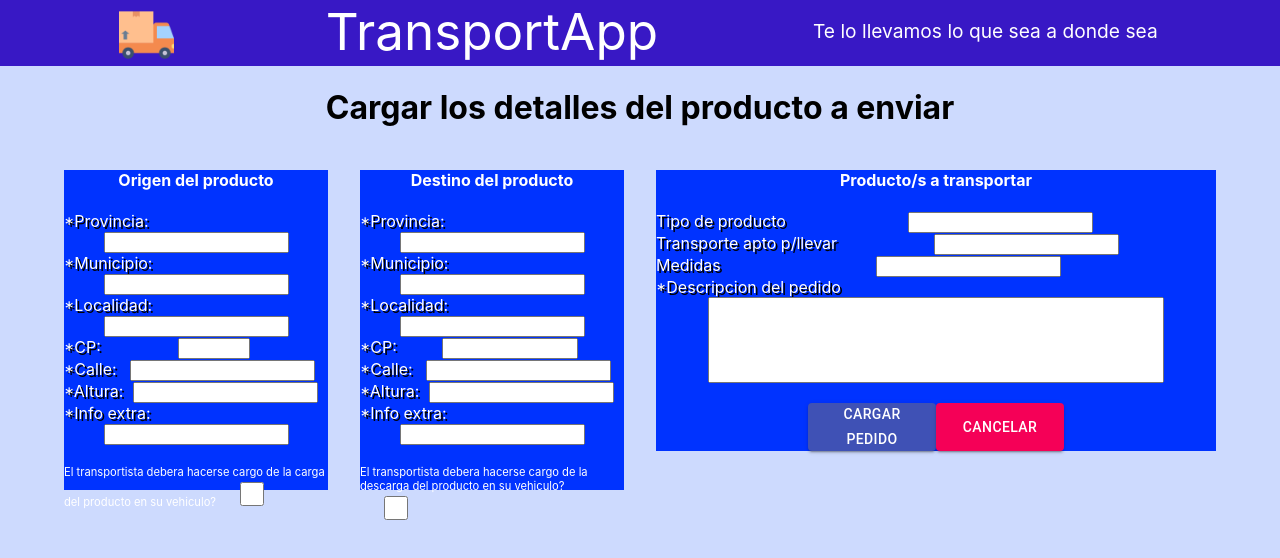
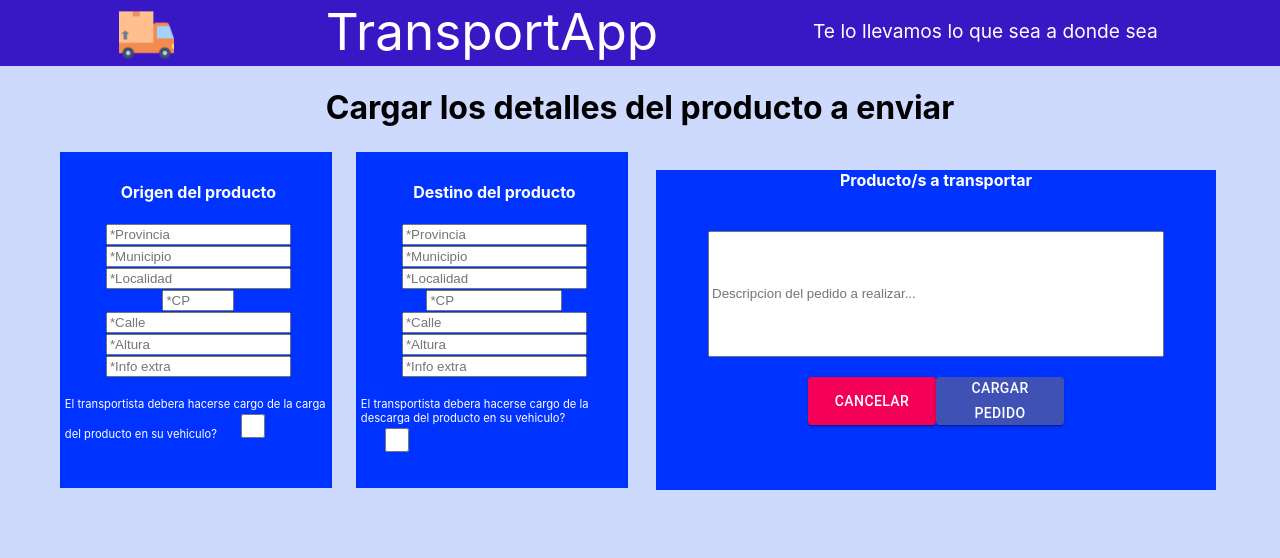
Before and after one commit to juaninarvaja/PracticasProfesionales2, a React (Create React App) app in the folder proyecto-pps/: page /HacerPedidoCliente/1 in a window 1280 px wide. Shown: the top 558 px of the page. Built offline with nearby package versions, Linux system fonts and the light colour scheme.

Commit message:
cambioss

```diff
--- a/proyecto-pps/src/pages/AccionesViajes.jsx
+++ b/proyecto-pps/src/pages/AccionesViajes.jsx
@@ -197,41 +197,58 @@ export default function AccionesViajes() {
           <Row>
           <Col xs={5} xl={3} md={5} className="centrarCol">
               {viajeInfos.map((viajeInfo) => (
-              <div key={viajeInfo.idViaje} className="divOrigenDestino">
+              <div key={viajeInfo.idViaje} className="divOrigenDestinoAccion">
                     <h4>Origen del producto</h4>
-                    <label className="labelInputs">Provincia:</label>  <input readOnly value={viajeInfo.DireccionOrigen.Provincia} align='right' type="text"></input><br/>
-                    <label className="labelInputs">Municipio:</label><input readOnly value={viajeInfo.DireccionOrigen.Departamento} align='right' type="text"></input> <br/>
-                    <label className="labelInputs">Localidad: </label> <input readOnly value={viajeInfo.DireccionOrigen.Ciudad} type="text"></input><br/>
-                    <label className="labelInputs">CP: </label> <input readOnly align='right' value={viajeInfo.DireccionOrigen.CP} type="number" style={{width: '5vw'}}></input><br/>
-                    <label className="labelInputs"> Calle:</label> <input readOnly value={viajeInfo.DireccionOrigen.Calle} type="text"></input><br/>
-                    <label className="labelInputs">Altura:</label> <input readOnly value={viajeInfo.DireccionOrigen.Numeracion} type="number"></input><br/>
-                    <label className="labelInputs">Info extra:</label><input readOnly value={viajeInfo.DireccionOrigen.InfoExtra} type="text"></input> <br></br><br/>
+                    <label className="labelInputs">Provincia:</label>
+                    <br></br> <input readOnly value={viajeInfo.DireccionOrigen.Provincia} align='right' type="text"></input><br/>
+                    <label className="labelInputs">Municipio:</label>
+                    <br></br> <input readOnly value={viajeInfo.DireccionOrigen.Departamento} align='right' type="text"></input> <br/>
+                    <label className="labelInputs">Localidad: </label>
+                    <br></br> <input readOnly value={viajeInfo.DireccionOrigen.Ciudad} type="text"></input><br/>
+                    <label className="labelInputs">CP: </label>
+                    <br></br> <input readOnly align='right' value={viajeInfo.DireccionOrigen.CP} type="number" style={{width: '5vw'}}></input><br/>
+                    <label className="labelInputs"> Calle:</label>
+                    <br></br> <input  readOnly value={viajeInfo.DireccionOrigen.Calle} type="text"></input><br/>
+                    <label className="labelInputs">Altura:</label>
+                    <br></br><input readOnly value={viajeInfo.DireccionOrigen.Numeracion} type="number"></input><br/>
+                    <label className="labelInputs">Info extra:</label>
+                    <br></br><input readOnly value={viajeInfo.DireccionOrigen.InfoExtra} type="text"></input> <br></br><br/>
                     </div>
                     ))}
                 </Col>
 
                 <Col xs={5} xl={3} md={5}>
                 {viajeInfos.map((viajeInfo) => (
-                    <div key={viajeInfo.idViaje} className="divOrigenDestino">
+                    <div key={viajeInfo.idViaje} className="divOrigenDestinoAccion">
                     <h4>Destino del producto</h4>
-                    <label className="labelInputs">Provincia:</label>  <input readOnly value={viajeInfo.DireccionLlegada.Provincia} align='right' type="text"></input><br/>
-                    <label className="labelInputs">Municipio:</label><input readOnly value={viajeInfo.DireccionLlegada.Departamento} align='right' type="text"></input> <br/>
-                    <label className="labelInputs">Localidad: </label> <input readOnly value={viajeInfo.DireccionLlegada.Ciudad} type="text"></input><br/>
-                    <label className="labelInputs">CP: </label> <input readOnly value={viajeInfo.DireccionLlegada.CP} align='right' type="number" style={{width: '10vw', marginRight:'0px'}}></input><br/>
-                    <label className="labelInputs"> Calle:</label> <input readOnly value={viajeInfo.DireccionLlegada.Calle} type="text"></input><br/>
-                    <label className="labelInputs">Altura:</label> <input readOnly value={viajeInfo.DireccionLlegada.Numeracion} type="number"></input><br/>
-                    <label className="labelInputs">Info extra:</label><input readOnly value={viajeInfo.DireccionLlegada.InfoExtra} type="text"></input> <br/><br/>
+                    <label className="labelInputs">Provincia:</label>
+                    <br></br> <input readOnly value={viajeInfo.DireccionLlegada.Provincia} align='right' type="text"></input><br/>
+                    <label className="labelInputs">Municipio:</label>
+                    <br></br> <input readOnly value={viajeInfo.DireccionLlegada.Departamento} align='right' type="text"></input> <br/>
+                    <label className="labelInputs">Localidad: </label>
+                    <br></br>  <input readOnly value={viajeInfo.DireccionLlegada.Ciudad} type="text"></input><br/>
+                    <label className="labelInputs">CP: </label>
+                    <br></br>  <input readOnly value={viajeInfo.DireccionLlegada.CP} align='right' type="number" style={{width: '10vw', marginRight:'0px'}}></input><br/>
+                    <label className="labelInputs"> Calle:</label>
+                    <br></br> <input readOnly value={viajeInfo.DireccionLlegada.Calle} type="text"></input><br/>
+                    <label className="labelInputs">Altura:</label>
+                    <br></br> <input readOnly value={viajeInfo.DireccionLlegada.Numeracion} type="number"></input><br/>
+                    <label className="labelInputs">Info extra:</label>
+                    <br></br> <input readOnly value={viajeInfo.DireccionLlegada.InfoExtra} type="text"></input> <br/><br/>
                     </div>
                     ))}
                 </Col>
 
-                <Col xs={10} xl={6} md={10}>
+                <Col xs={12} xl={6} md={12}>
                 {viajeInfos.map((viajeInfo) => (
-                    <div key={viajeInfo.idViaje} className="divContenedorDescripcionProducto">
+                    <div key={viajeInfo.idViaje} className="divContenedorDescripcionProductoAccion">
                     <h4>Producto/s a transportar</h4>
-                    <label className="labelInputs">Cliente</label>  <input readOnly value={viajeInfo.infoCliente.email} align='right' type="text"></input><br/>
-                    <label className="labelInputs">Precio</label><input readOnly value={viajeInfo.infoPropuesta.Precio} align='right' type="text"></input><br/>
-                    <label className="labelInputs">Puntuacion</label>  <input value={viajeInfo.infoCliente.calificacion} readOnly align='right' type="select"></input><br/>
+                    <label className="labelInputs">Cliente</label>
+                    <br></br> <input readOnly value={viajeInfo.infoCliente.email} align='right' type="text"></input><br/>
+                    <label className="labelInputs">Precio acordado</label>
+                    <br></br><input readOnly value={viajeInfo.infoPropuesta.Precio} align='right' type="text"></input><br/>
+                    <label className="labelInputs">Puntuacion</label>
+                    <br></br>  <input value={viajeInfo.infoCliente.calificacion} readOnly align='right' type="select"></input><br/>
                     <label className="labelInputs">Descripcion del pedido</label>
                     <br/><input readOnly value={viajeInfo.infoPedido.descripcion} align='right' type="select"  style={{height:'10vh', width:'80%'}}>
                         </input><br/><br/>
@@ -241,7 +258,7 @@ export default function AccionesViajes() {
 
                     <div className="centrarCol">
                   <Button variant="contained" color="secondary" className="botonCancelar" onClick={event => window.history.back()}>
-                      <label className="contenidoBotonCancelarAceptar">Cancelar</label>
+                      <label className="contenidoBotonCancelarAceptar">Atras</label>
                   </Button>
                   {viajeInfos.map((viajeInfo) => (
                     viajeInfo.estado == "Viaje Pactado"?
--- a/proyecto-pps/src/pages/AccionesViajesCliente.jsx
+++ b/proyecto-pps/src/pages/AccionesViajesCliente.jsx
@@ -198,41 +198,41 @@ export default function AccionesViajesCliente() {
           <Row>
           <Col xs={5} xl={3} md={5} className="centrarCol">
               {viajeInfos.map((viajeInfo) => (
-              <div key={viajeInfo.idViaje} className="divOrigenDestino">
+              <div key={viajeInfo.idViaje} className="divOrigenDestinoAccion">
                     <h4>Origen del producto</h4>
-                    <label className="labelInputs">Provincia:</label>  <input readOnly value={viajeInfo.DireccionOrigen.Provincia} align='right' type="text"></input><br/>
-                    <label className="labelInputs">Municipio:</label><input readOnly value={viajeInfo.DireccionOrigen.Departamento} align='right' type="text"></input> <br/>
-                    <label className="labelInputs">Localidad: </label> <input readOnly value={viajeInfo.DireccionOrigen.Ciudad} type="text"></input><br/>
-                    <label className="labelInputs">CP: </label> <input readOnly align='right' value={viajeInfo.DireccionOrigen.CP} type="number" style={{width: '5vw'}}></input><br/>
-                    <label className="labelInputs"> Calle:</label> <input readOnly value={viajeInfo.DireccionOrigen.Calle} type="text"></input><br/>
-                    <label className="labelInputs">Altura:</label> <input readOnly value={viajeInfo.DireccionOrigen.Numeracion} type="number"></input><br/>
-                    <label className="labelInputs">Info extra:</label><input readOnly value={viajeInfo.DireccionOrigen.InfoExtra} type="text"></input> <br></br><br/>
+                    <label className="labelInputs">Provincia:</label> <br></br> <input readOnly value={viajeInfo.DireccionOrigen.Provincia} align='right' type="text"></input><br/>
+                    <label className="labelInputs">Municipio:</label> <br></br> <input readOnly value={viajeInfo.DireccionOrigen.Departamento} align='right' type="text"></input> <br/>
+                    <label className="labelInputs">Localidad: </label>  <br></br> <input readOnly value={viajeInfo.DireccionOrigen.Ciudad} type="text"></input><br/>
+                    <label className="labelInputs">CP: </label>  <br></br> <input readOnly align='right' value={viajeInfo.DireccionOrigen.CP} type="number" style={{width: '5vw'}}></input><br/>
+                    <label className="labelInputs"> Calle:</label>  <br></br> <input readOnly value={viajeInfo.DireccionOrigen.Calle} type="text"></input><br/>
+                    <label className="labelInputs">Altura:</label>  <br></br> <input readOnly value={viajeInfo.DireccionOrigen.Numeracion} type="number"></input><br/>
+                    <label className="labelInputs">Info extra:</label> <br></br> <input readOnly value={viajeInfo.DireccionOrigen.InfoExtra} type="text"></input> <br></br><br/>
                     </div>
                     ))}
                 </Col>
 
                 <Col xs={5} xl={3} md={5}>
                 {viajeInfos.map((viajeInfo) => (
-                    <div key={viajeInfo.idViaje} className="divOrigenDestino">
+                    <div key={viajeInfo.idViaje} className="divOrigenDestinoAccion">
                     <h4>Destino del producto</h4>
-                    <label className="labelInputs">Provincia:</label>  <input readOnly value={viajeInfo.DireccionLlegada.Provincia} align='right' type="text"></input><br/>
-                    <label className="labelInputs">Municipio:</label><input readOnly value={viajeInfo.DireccionLlegada.Departamento} align='right' type="text"></input> <br/>
-                    <label className="labelInputs">Localidad: </label> <input readOnly value={viajeInfo.DireccionLlegada.Ciudad} type="text"></input><br/>
-                    <label className="labelInputs">CP: </label> <input readOnly value={viajeInfo.DireccionLlegada.CP} align='right' type="number" style={{width: '10vw', marginRight:'0px'}}></input><br/>
-                    <label className="labelInputs"> Calle:</label> <input readOnly value={viajeInfo.DireccionLlegada.Calle} type="text"></input><br/>
-                    <label className="labelInputs">Altura:</label> <input readOnly value={viajeInfo.DireccionLlegada.Numeracion} type="number"></input><br/>
-                    <label className="labelInputs">Info extra:</label><input readOnly value={viajeInfo.DireccionLlegada.InfoExtra} type="text"></input> <br/><br/>
+                    <label className="labelInputs">Provincia:</label>  <br></br>  <input readOnly value={viajeInfo.DireccionLlegada.Provincia} align='right' type="text"></input><br/>
+                    <label className="labelInputs">Municipio:</label> <br></br> <input readOnly value={viajeInfo.DireccionLlegada.Departamento} align='right' type="text"></input> <br/>
+                    <label className="labelInputs">Localidad: </label> <br></br>  <input readOnly value={viajeInfo.DireccionLlegada.Ciudad} type="text"></input><br/>
+                    <label className="labelInputs">CP: </label> <br></br>  <input readOnly value={viajeInfo.DireccionLlegada.CP} align='right' type="number" style={{width: '10vw', marginRight:'0px'}}></input><br/>
+                    <label className="labelInputs"> Calle:</label>  <br></br> <input readOnly value={viajeInfo.DireccionLlegada.Calle} type="text"></input><br/>
+                    <label className="labelInputs">Altura:</label> <br></br>  <input readOnly value={viajeInfo.DireccionLlegada.Numeracion} type="number"></input><br/>
+                    <label className="labelInputs">Info extra:</label> <br></br> <input readOnly value={viajeInfo.DireccionLlegada.InfoExtra} type="text"></input> <br/><br/>
                     </div>
                     ))}
                 </Col>
 
                 <Col xs={10} xl={6} md={10}>
                 {viajeInfos.map((viajeInfo) => (
-                    <div key={viajeInfo.idViaje} className="divContenedorDescripcionProducto">
+                    <div key={viajeInfo.idViaje} className="divContenedorDescripcionProductoAccion">
                     <h4>Producto/s a transportar</h4>
-                    <label className="labelInputs">Transportista</label>  <input readOnly value={viajeInfo.infoPropuesta.infoTransp.email} align='right' type="text"></input><br/>
-                    <label className="labelInputs">Precio</label><input readOnly value={viajeInfo.infoPropuesta.Precio} align='right' type="text"></input><br/>
-                    <label className="labelInputs">Puntuacion</label>  <input value={viajeInfo.infoPropuesta.infoTransp.calificacion} readOnly align='right' type="select"></input><br/>
+                    <label className="labelInputs">Transportista</label>   <br></br> <input readOnly value={viajeInfo.infoPropuesta.infoTransp.email} align='right' type="text"></input><br/>
+                    <label className="labelInputs">Precio</label> <br></br> <input readOnly value={viajeInfo.infoPropuesta.Precio} align='right' type="text"></input><br/>
+                    <label className="labelInputs">Puntuacion</label>   <br></br> <input value={viajeInfo.infoPropuesta.infoTransp.calificacion} readOnly align='right' type="select"></input><br/>
                     <label className="labelInputs">Descripcion del pedido</label>
                     <br/><input readOnly value={viajeInfo.infoPedido.descripcion} align='right' type="select"  style={{height:'10vh', width:'80%'}}>
                         </input><br/><br/>
@@ -242,7 +242,7 @@ export default function AccionesViajesCliente() {
 
                     <div className="centrarCol">
                   <Button variant="contained" color="secondary" className="botonCancelar" onClick={event => window.history.back()}>
-                      <label className="contenidoBotonCancelarAceptar">Cancelar</label>
+                      <label className="contenidoBotonCancelarAceptar">Atras</label>
                   </Button>
                   {viajeInfos.map((viajeInfo) => (
                     viajeInfo.estado == "Entregado"?
--- a/proyecto-pps/src/pages/ConfirmarCotizacionRecibida.jsx
+++ b/proyecto-pps/src/pages/ConfirmarCotizacionRecibida.jsx
@@ -128,7 +128,7 @@ export default function ConfirmarCotizacionRecibida() {
                   <br/><br/>
 
                   <Button variant="contained" color="secondary" className="botonCancelar" onClick={event => window.history.back()}>
-                      <label className="contenidoBotonCancelarAceptar">Cancelar</label>
+                      <label className="contenidoBotonCancelarAceptar">Atras</label>
                   </Button>
 
                   <Button variant="contained" color="primary" className="botonAceptar" onClick={event=> aceptarOferta(propuesta)}>
--- a/proyecto-pps/src/pages/HacerPedidoCliente.css
+++ b/proyecto-pps/src/pages/HacerPedidoCliente.css
@@ -1,22 +1,62 @@
 .divOrigenDestino{
+    /* width: ; */
     background-color: rgb(0, 51, 255);
     height: 40vh;
+    max-height: 80vh;
+    margin: 0.5vh;
+    padding-top: 0.5em;
+    padding-bottom: 0.5em;
+    padding-left: 0.3em;
+    color: white;
+    /* text-align:center; */
+    /* position: relative; */
+    /* display: flex; */
+}
+.divOrigenDestinoAccion{
+        /* width: ; */
+        background-color: rgb(0, 51, 255);
+        height: 55vh;
+        max-height: 80vh;
+        margin: 0.5vh;
+        padding-top: 0.5em;
+        padding-bottom: 0.5em;
+        padding-left: 0.3em;
+        color: white;
+        /* text-align:center; */
+        /* position: relative; */
+        /* display: flex; */
+
+}
+.divContenedorDescripcionProducto{
+    background-color: rgb(0, 51, 255);
+    min-height: 40vh;
+    max-height: 60vh;
+    margin: 1vh;
+    color: white;
+}
+.divContenedorDescripcionProductoAccion{
+    background-color: rgb(0, 51, 255);
+    min-height: 55vh;
     max-height: 80vh;
     margin: 1vh;
     color: white;
 }
-.divContenedorDescripcionProducto{
+.divContenedorDescripcionPropuesta{
     background-color: rgb(0, 51, 255);
-    min-height: 35vh;
+    width: 50vw;
+    min-height: 40vh;
     max-height: 60vh;
     margin: 1vh;
     color: white;
+    text-align: center;
 }
 .labelInputs{
+    /* display:inline-block; */
     margin-left: 0px;
     padding-left: 0px;
     text-shadow: 2px 2px #000000;
-    float: left;
+    /* float: left; */
+    text-align: center;
 }
 .labelInputsCargaDescarga {
     font-size: 0.7em;
--- a/proyecto-pps/src/pages/HacerPedidoCliente.jsx
+++ b/proyecto-pps/src/pages/HacerPedidoCliente.jsx
@@ -99,13 +99,20 @@ export default function HacerPedidoCliente()
                 <Col xs={5} xl={3} md={5}>
                     <div className="divOrigenDestino">
                         <h4>Origen del producto</h4>
-                        <label className="labelInputs">*Provincia:</label>  <input value={provinciaOrigen} onChange = {(e) => setProvinciaOrigen(e.target.value)}  align='right' type="text"></input><br/>
-                    <label className="labelInputs">*Municipio:</label><input value={departamentoOrigen} onChange = {(e) => setDepartamentoOrigen(e.target.value)} align='right' type="text"></input> <br/>
-                    <label className="labelInputs">*Localidad: </label> <input value={ciudadOrigen} onChange = {(e) => setCiudadOrigen(e.target.value)}  type="text"></input><br/>
-                    <label className="labelInputs">*CP: </label> <input align='right' value={codigoPostalOrigen} onChange = {(e) => setCodigoPostalOrigen(e.target.value)} type="number" style={{width: '5vw'}}></input><br/>
-                    <label className="labelInputs"> *Calle:</label> <input value={calleOrigen} onChange = {(e) => setCalleOrigen(e.target.value)} type="text"></input><br/>
-                    <label className="labelInputs">*Altura:</label> <input value={numeracionOrigen} onChange = {(e) => setNumeracionOrigen(e.target.value)} type="number"></input><br/>
-                    <label className="labelInputs">*Info extra:</label><input value={infoOrigen} onChange = {(e) => setInfoOrigen(e.target.value)} type="text"></input> <br></br><br/>
+
+              <input placeholder="*Provincia" value={provinciaOrigen} onChange = {(e) => setProvinciaOrigen(e.target.value)}  type="text" ></input><br/>
+
+                    <input  placeholder="*Municipio" value={departamentoOrigen} onChange = {(e) => setDepartamentoOrigen(e.target.value)}  type="text"></input> <br/>
+
+                    <input  placeholder="*Localidad" value={ciudadOrigen} onChange = {(e) => setCiudadOrigen(e.target.value)}  type="text"></input><br/>
+
+                     <input  placeholder="*CP" align='right' value={codigoPostalOrigen} onChange = {(e) => setCodigoPostalOrigen(e.target.value)} type="number" style={{width: '5vw'}}></input><br/>
+
+                     <input  placeholder="*Calle" value={calleOrigen} onChange = {(e) => setCalleOrigen(e.target.value)} type="text" ></input><br/>
+
+                     <input placeholder="*Altura" value={numeracionOrigen} onChange = {(e) => setNumeracionOrigen(e.target.value)}  type="number"></input><br/>
+
+                    <input  placeholder="*Info extra" value={infoOrigen} onChange = {(e) => setInfoOrigen(e.target.value)} type="text" ></input> <br></br><br/>
                     <label className="labelInputsCargaDescarga">El transportista debera
                      hacerse cargo de la carga del producto en su vehiculo?
                      <input className="CheckBox" type="checkbox"></input></label>
@@ -115,13 +122,13 @@ export default function HacerPedidoCliente()
                 <Col xs={5} xl={3} md={5}>
                     <div className="divOrigenDestino">
                     <h4>Destino del producto</h4>
-                    <label className="labelInputs">*Provincia:</label>  <input value={provinciaDestino} onChange = {(e) => setProvinciaDestino(e.target.value)} align='right' type="text"></input><br/>
-                    <label className="labelInputs">*Municipio:</label><input value={departamentoDestino} onChange = {(e) => setDepartamentoDestino(e.target.value)} align='right' type="text"></input> <br/>
-                    <label className="labelInputs">*Localidad: </label> <input value={ciudadDestino} onChange = {(e) => setCiudadDestino(e.target.value)} type="text"></input><br/>
-                    <label className="labelInputs">*CP: </label> <input value={codigoPostalDestino} onChange = {(e) => setCodigoPostalDestino(e.target.value)} align='right' type="number" style={{width: '10vw', marginRight:'0px'}}></input><br/>
-                    <label className="labelInputs"> *Calle:</label> <input value={calleDestino} onChange = {(e) => setCalleDestino(e.target.value)} type="text"></input><br/>
-                    <label className="labelInputs">*Altura:</label> <input value={numeracionDestino} onChange = {(e) => setNumeracionDestino(e.target.value)} type="number"></input><br/>
-                    <label className="labelInputs">*Info extra:</label><input value={infoDestino} onChange = {(e) => setInfoDestino(e.target.value)} type="text"></input> <br/><br/>
+                     <input placeholder="*Provincia" value={provinciaDestino} onChange = {(e) => setProvinciaDestino(e.target.value)} align='right' type="text"></input><br/>
+                    <input  placeholder="*Municipio" value={departamentoDestino} onChange = {(e) => setDepartamentoDestino(e.target.value)} align='right' type="text"></input> <br/>
+                    <input  placeholder="*Localidad"  value={ciudadDestino} onChange = {(e) => setCiudadDestino(e.target.value)} type="text"></input><br/>
+                    <input placeholder="*CP"  value={codigoPostalDestino} onChange = {(e) => setCodigoPostalDestino(e.target.value)} align='right' type="number" style={{width: '10vw', marginRight:'0px'}}></input><br/>
+                     <input placeholder="*Calle" value={calleDestino} onChange = {(e) => setCalleDestino(e.target.value)} type="text"></input><br/>
+                     <input  placeholder="*Altura" value={numeracionDestino} onChange = {(e) => setNumeracionDestino(e.target.value)} type="number"></input><br/>
+                  <input placeholder="*Info extra"  value={infoDestino} onChange = {(e) => setInfoDestino(e.target.value)} type="text"></input> <br/><br/>
                     <label className="labelInputsCargaDescarga">El transportista debera
                      hacerse cargo de la descarga del producto en su vehiculo?
                      <input className="CheckBox" type="checkbox"></input></label>
@@ -132,17 +139,18 @@ export default function HacerPedidoCliente()
                 <Col xs={10} xl={6} md={10}>
                     <div className="divContenedorDescripcionProducto">
                     <h4>Producto/s a transportar</h4>
-                    <label className="labelInputs">Tipo de producto</label>  <input align='right' type="text"></input><br/>
+                    {/* <label className="labelInputs">Tipo de producto</label>  <input align='right' type="text"></input><br/>
                     <label className="labelInputs">Transporte apto p/llevar</label><input align='right' type="text"></input><br/>
                     <label className="labelInputs">Medidas</label>  <input align='right' type="select"></input><br/>
-                    <label className="labelInputs">*Descripcion del pedido</label>
-                    <br/><input value={descripcion} onChange = {(e) => setDescripcion(e.target.value)} align='right' type="select"  style={{height:'10vh', width:'80%'}}>
+                    <label className="labelInputs">*Descripcion del pedido</label>   */}
+                    <br/><input placeholder="Descripcion del pedido a realizar..."  value={descripcion} onChange = {(e) => setDescripcion(e.target.value)} align='right' type="select"  style={{height:'15vh', width:'80%'}}>
                         </input><br/><br/>
+
+                        <Button variant="contained" color="secondary" className="botonCancelar" onClick={event => window.history.back()}>
+                            <label className="contenidoBotonCancelarAceptar">Cancelar</label>
+                        </Button>
                         <Button variant="contained" color="primary" className="botonAceptar" onClick={subirPedido}>
                             <label className="contenidoBotonCancelarAceptar">Cargar Pedido</label>
-                        </Button>
-                        <Button variant="contained" color="secondary" className="botonCancelar" onClick={event => window.history.back()}>
-                            <label className="contenidoBotonCancelarAceptar">Cancelar</label>
                         </Button>
                     </div>
                 </Col>
```
Also changed, not shown: proyecto-pps/src/pages/VentanaOferta.jsx (+21 -3 lines).
